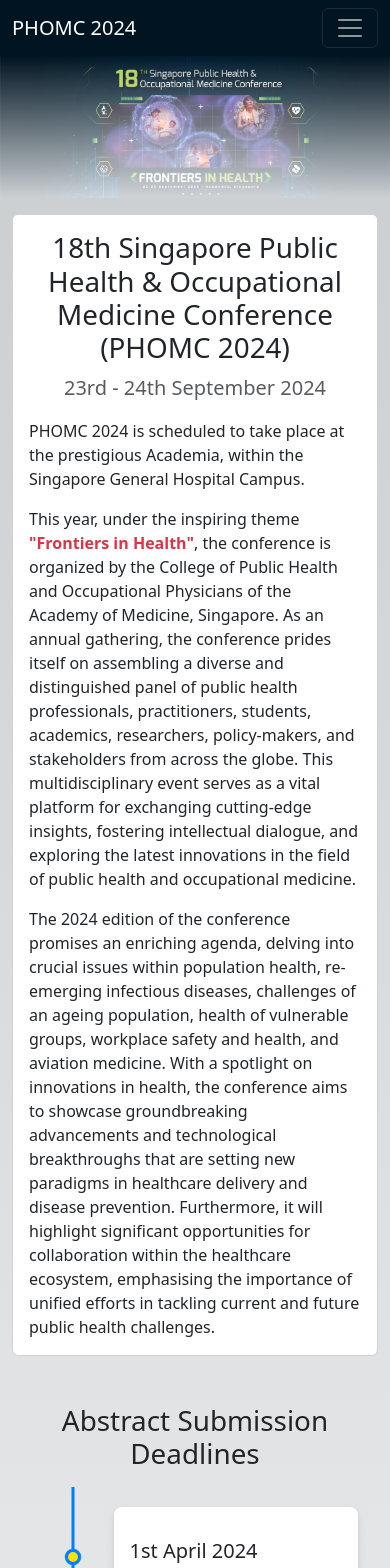
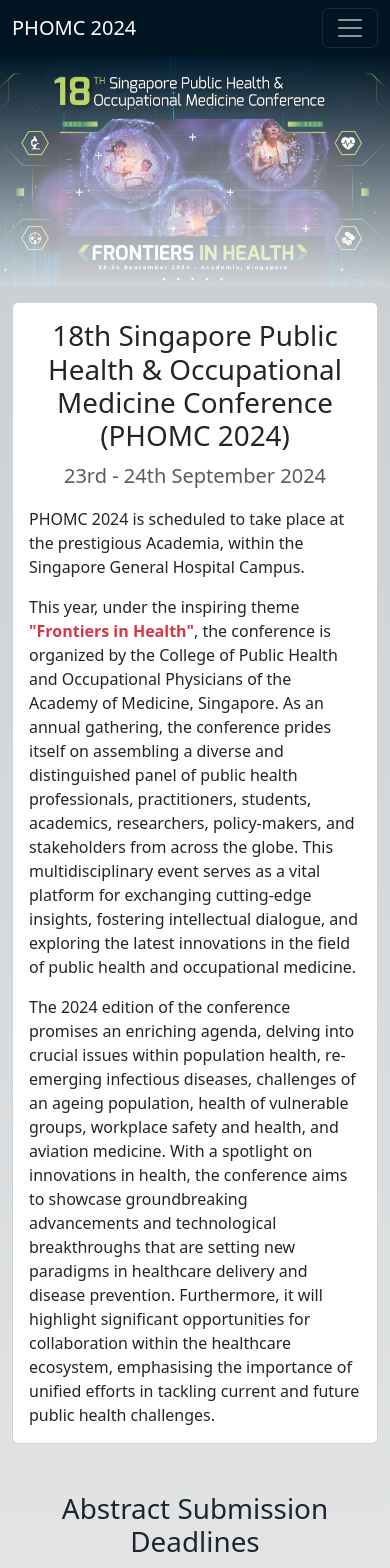
Before and after one commit to llja0112/PHOMC, a Next.js app: page / in a window 390 px wide. Shown: the top 1568 px of the page. Built offline with nearby package versions, Linux system fonts and the light colour scheme.

Commit message:
Make changes to main poster display

```diff
--- a/app/page.tsx
+++ b/app/page.tsx
@@ -4,7 +4,7 @@
 import PaperDeadline from '@/components/paperDeadline';
 import RegistrationFeeDetails from '@/components/registrationFeeDetails';
 import mainPic from '@/public/main.jpg';
-import academiaPic from '@/public/academia.jpg';
+import mainMobilePic from '@/public/main_mobile.jpg';
 import organisersPic from '@/public/organisers.jpg';
 import '@/styles/home.css';
 
@@ -13,8 +13,17 @@
   return (
     <>
       <div id="banner">
-        <Image
+        <Image className="d-none d-md-block"
         src={mainPic}
+        alt="Main picture"
+        sizes="100vw"
+        style={{
+          width: '100%',
+          height: 'auto',
+        }}
+        />
+        <Image className="d-md-none"
+        src={mainMobilePic}
         alt="Main picture"
         sizes="100vw"
         style={{
--- a/components/paperDeadline.tsx
+++ b/components/paperDeadline.tsx
@@ -18,7 +18,7 @@
   }];
 
   return (
-    <Chrono mode="VERTICAL_ALTERNATING" cardHeight={100} disableToolbar={true}>
+    <Chrono mode="VERTICAL_ALTERNATING" cardHeight={120} disableToolbar={true}>
       {items.map((item, index) => (
         <div className="text-center" key={index}>
           <h3 className="fs-5">{item.title}</h3>
```
Also changed, not shown: public/main_mobile.jpg (added).
